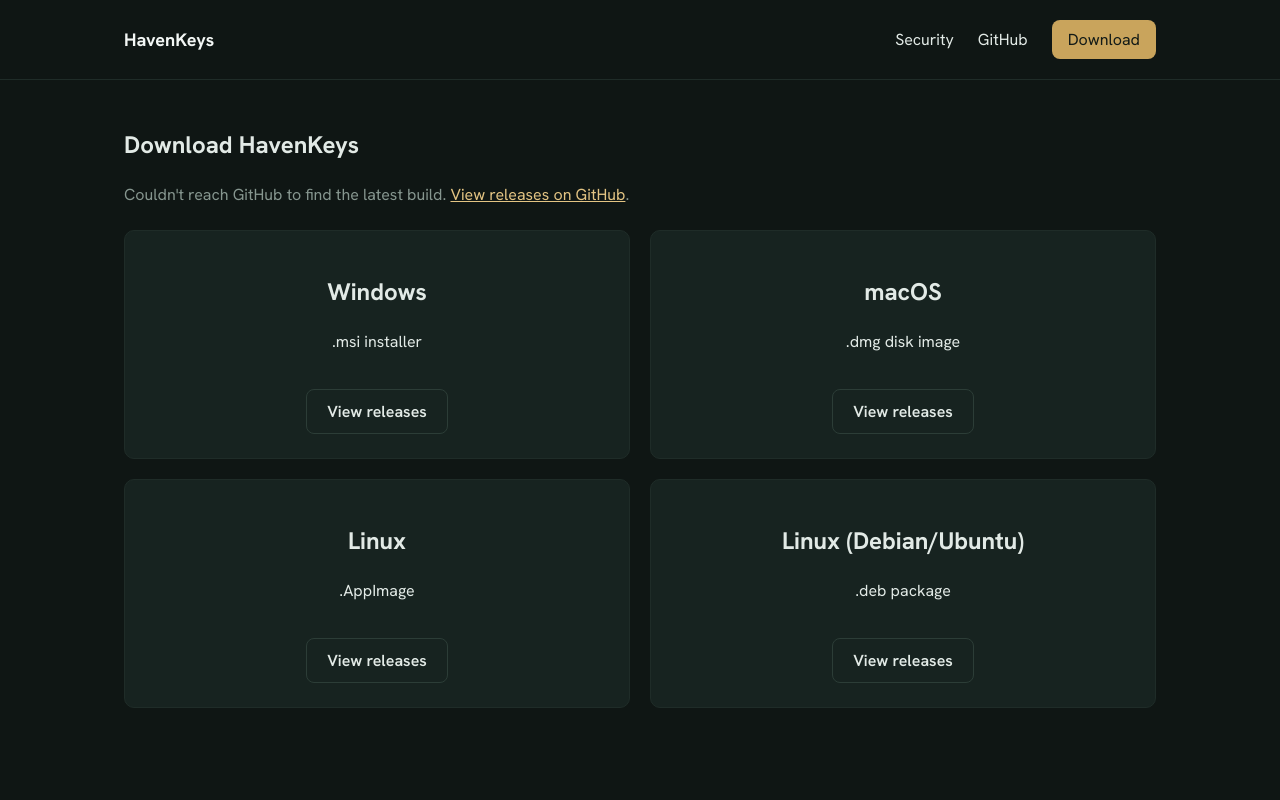
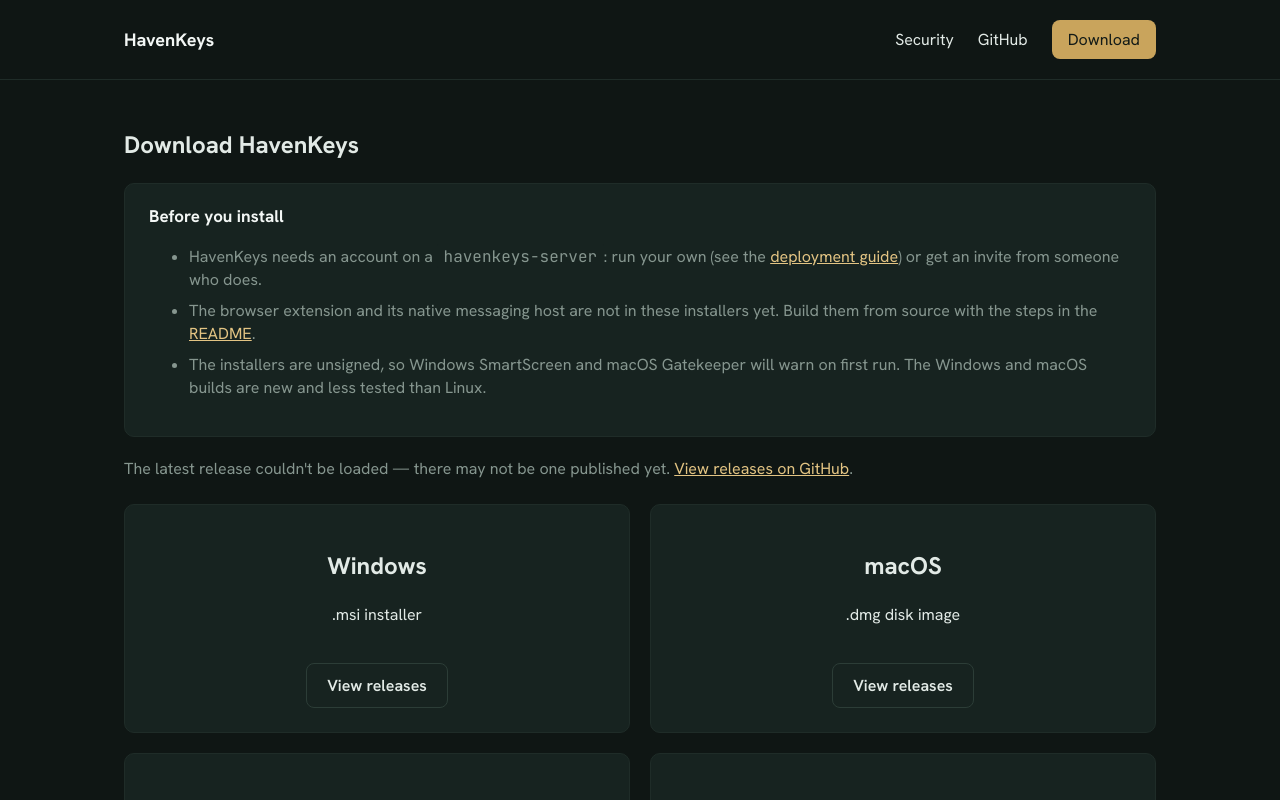
Before and after one commit to rochasamuel/havenkeys, a React (Vite) app in the folder apps/web/: page /download in a window 1280 px wide. Shown: the top 800 px of the page. Built offline with nearby package versions, Linux system fonts and the light colour scheme; no server answers.

Commit message:
fix(web): tell downloaders what they need and only link our own release assets

```diff
--- a/apps/web/src/lib/releases.ts
+++ b/apps/web/src/lib/releases.ts
@@ -20,9 +20,15 @@
   "linux-deb": [".deb"],
 };
 
+export const RELEASE_ASSET_PREFIX =
+  "https://github.com/rochasamuel/havenkeys/releases/download/";
+
 export function pickAsset(assets: ReleaseAsset[], platform: Platform): ReleaseAsset | null {
+  const trustedAssets = assets.filter((asset) =>
+    asset.browser_download_url.startsWith(RELEASE_ASSET_PREFIX),
+  );
   for (const suffix of PLATFORM_SUFFIXES[platform]) {
-    const match = assets.find((asset) => asset.name.endsWith(suffix));
+    const match = trustedAssets.find((asset) => asset.name.endsWith(suffix));
     if (match) return match;
   }
   return null;
--- a/apps/web/src/pages/Download.tsx
+++ b/apps/web/src/pages/Download.tsx
@@ -36,6 +36,35 @@
   return (
     <section className="download">
       <h1>Download HavenKeys</h1>
+      <div className="download__notice">
+        <h2>Before you install</h2>
+        <ul>
+          <li>
+            HavenKeys needs an account on a <code>havenkeys-server</code>: run your own (see the{" "}
+            <a
+              href="https://github.com/rochasamuel/havenkeys/blob/main/docs/deployment.md"
+              target="_blank"
+              rel="noreferrer"
+            >
+              deployment guide
+            </a>
+            ) or get an invite from someone who does.
+          </li>
+          <li>
+            The browser extension and its native messaging host are not in these installers yet.
+            Build them from source with the steps in the{" "}
+            <a href="https://github.com/rochasamuel/havenkeys#readme" target="_blank" rel="noreferrer">
+              README
+            </a>
+            .
+          </li>
+          <li>
+            The installers are unsigned, so Windows SmartScreen and macOS Gatekeeper will warn on
+            first run. The Windows and macOS builds are new and less tested than Linux.
+          </li>
+        </ul>
+      </div>
+      <div aria-live="polite">
         {state.status === "ready" && (
           <p className="download__status">Latest version: {state.release.tag_name}</p>
         )}
@@ -44,13 +73,14 @@
         )}
         {state.status === "unavailable" && (
           <p className="download__status">
-          Couldn't reach GitHub to find the latest build.{" "}
+            The latest release couldn't be loaded — there may not be one published yet.{" "}
             <a href={RELEASES_PAGE_URL} target="_blank" rel="noreferrer">
               View releases on GitHub
             </a>
             .
           </p>
         )}
+      </div>
       <div className="download__grid">
         {PLATFORMS.map((platform) => {
           const asset =
--- a/apps/web/src/styles/global.css
+++ b/apps/web/src/styles/global.css
@@ -210,6 +210,25 @@
   color: var(--muted);
 }
 
+.download__notice {
+  border: 1px solid var(--line);
+  border-radius: var(--r-lg);
+  padding: var(--space-3xl) var(--space-4xl);
+  background: var(--raised);
+  margin: var(--space-3xl) 0;
+}
+
+.download__notice h2 {
+  margin-top: 0;
+  font-size: var(--text-2xl);
+  color: var(--text-strong);
+}
+
+.download__notice li {
+  color: var(--muted);
+  margin-bottom: var(--space-sm);
+}
+
 .download__grid {
   display: grid;
   grid-template-columns: repeat(2, 1fr);
```
Also changed, not shown: 1 other file (tests, documents, lock files or other folders). Lines whose indentation alone changed are shown as unchanged.
